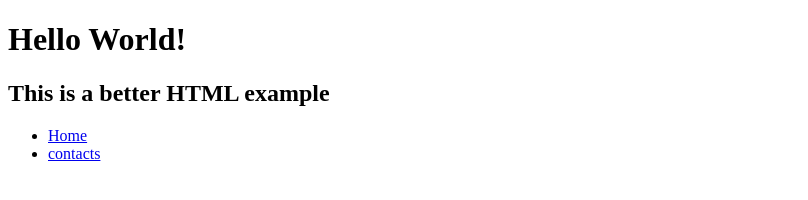
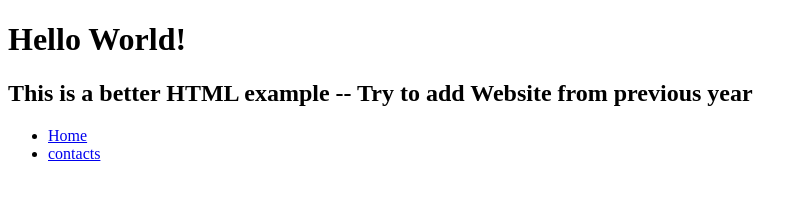
Before and after one commit to OliverW33/REP1, a plain HTML site: page index.html in a window 1280 px wide. Shown: the whole page, without its empty margins (0-808 px from the left). Drawn offline with Linux system fonts and the light colour scheme.

Commit message:
Message Addition

```diff
--- a/index.html
+++ b/index.html
@@ -11,7 +11,7 @@
     <h1>
         Hello World!
     </h1>
-    <h2>This is a better HTML example</h2>
+    <h2>This is a better HTML example -- Try to add Website from previous year</h2>
     <ul>
         <li><a href="index.html">Home</a></li>
         <li><a href="contacts.html">contacts</a></li>
```
